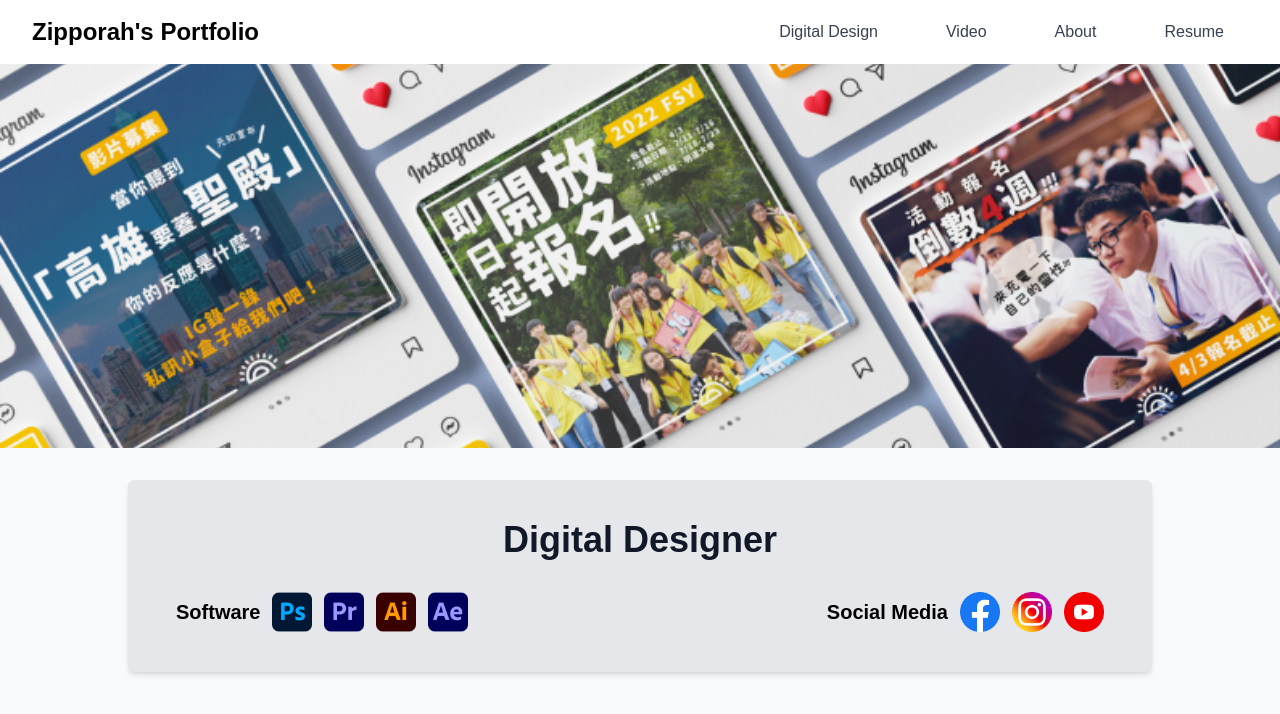
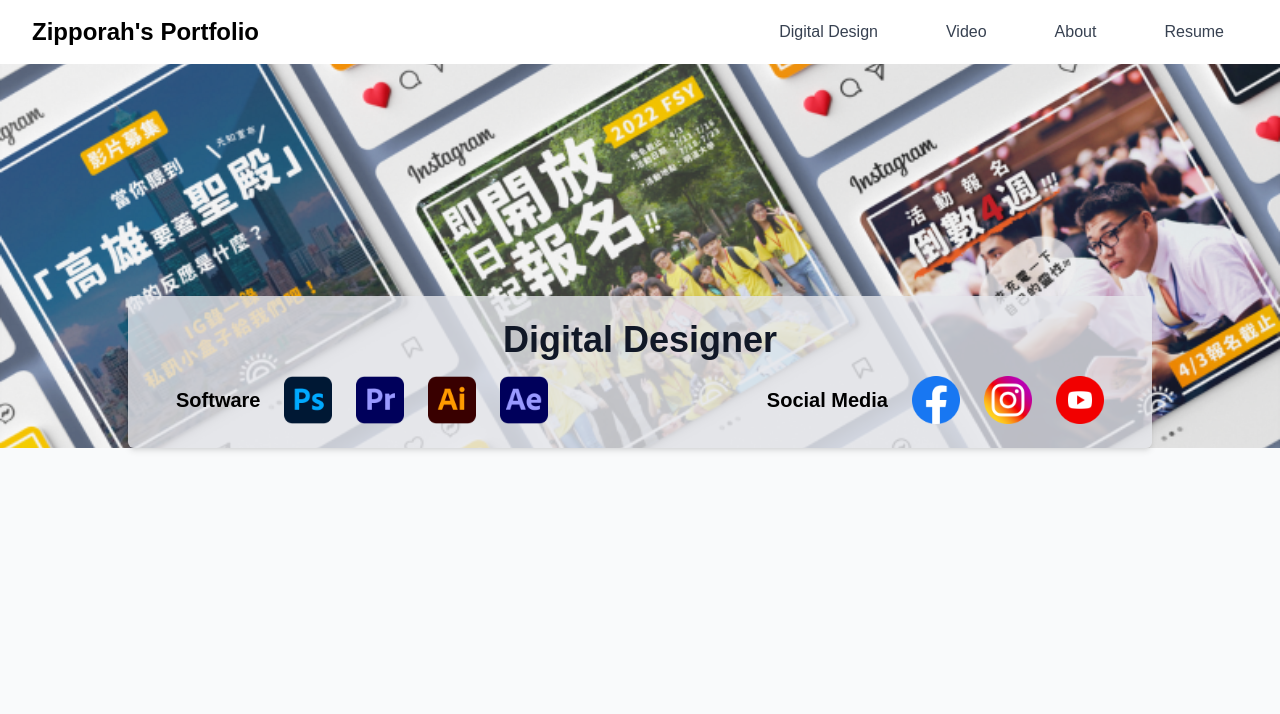
Before and after one commit to zipporah-lu/my-portfolio, a React (Create React App) app: page /#/digital-design in a window 1280 px wide. Shown: the top 714 px of the page. Built offline with nearby package versions, Linux system fonts and the light colour scheme; a web font is replaced by a local one.

Commit message:
Update DigitalDesign.js

```diff
--- a/src/pages/DigitalDesign.js
+++ b/src/pages/DigitalDesign.js
@@ -5,27 +5,25 @@ const DigitalDesign = () => {
     <div className="min-h-screen bg-gray-50 flex flex-col items-center">
       {/* Header Section with Full-Width Background Image */}
       <div
-        className="w-screen h-96 bg-cover bg-center mb-8"
-        style={{ backgroundImage: `url(${process.env.PUBLIC_URL}/digital-designer.png)` }}>
-      </div>
-
-      {/* Content Section */}
-      <div className="bg-gray-200 px-12 py-10 rounded-md w-5/6 shadow-md max-w-5xl">
+        className="relative w-screen h-96 bg-cover bg-center mb-8"
+        style={{ backgroundImage: `url(${process.env.PUBLIC_URL}/digital-designer.png)` }}
+      >
+        {/* Content Block Placed on Header Image */}
+        <div className="absolute bottom-0 left-1/2 transform -translate-x-1/2 bg-gray-200 bg-opacity-80 px-12 py-6 rounded-md shadow-md w-5/6 max-w-5xl">
           <h1 className="text-4xl font-bold text-gray-900 text-center">Digital Designer</h1>
-
-        {/* Software and Social Media Section */}
-        <div className="flex justify-between mt-8">
-          <div className="flex items-center space-x-3">
+          <div className="flex justify-between mt-4">
+            <div className="flex items-center space-x-6">
               <span className="text-xl font-semibold">Software</span>
               {['adobe-1.png', 'adobe-2.png', 'adobe-3.png', 'adobe-4.png'].map((src, index) => (
-              <img key={index} src={`${process.env.PUBLIC_URL}/${src}`} alt={src} className="w-10 h-10" />
+                <img key={index} src={`${process.env.PUBLIC_URL}/${src}`} alt={src} className="w-12 h-12" />
               ))}
             </div>
-          <div className="flex items-center space-x-3">
+            <div className="flex items-center space-x-6">
               <span className="text-xl font-semibold">Social Media</span>
               {['facebook.png', 'instagram.png', 'youtube.png'].map((src, index) => (
-              <img key={index} src={`${process.env.PUBLIC_URL}/${src}`} alt={src} className="w-10 h-10" />
+                <img key={index} src={`${process.env.PUBLIC_URL}/${src}`} alt={src} className="w-12 h-12" />
               ))}
+            </div>
           </div>
         </div>
       </div>
```
Lines whose indentation alone changed are shown as unchanged.
